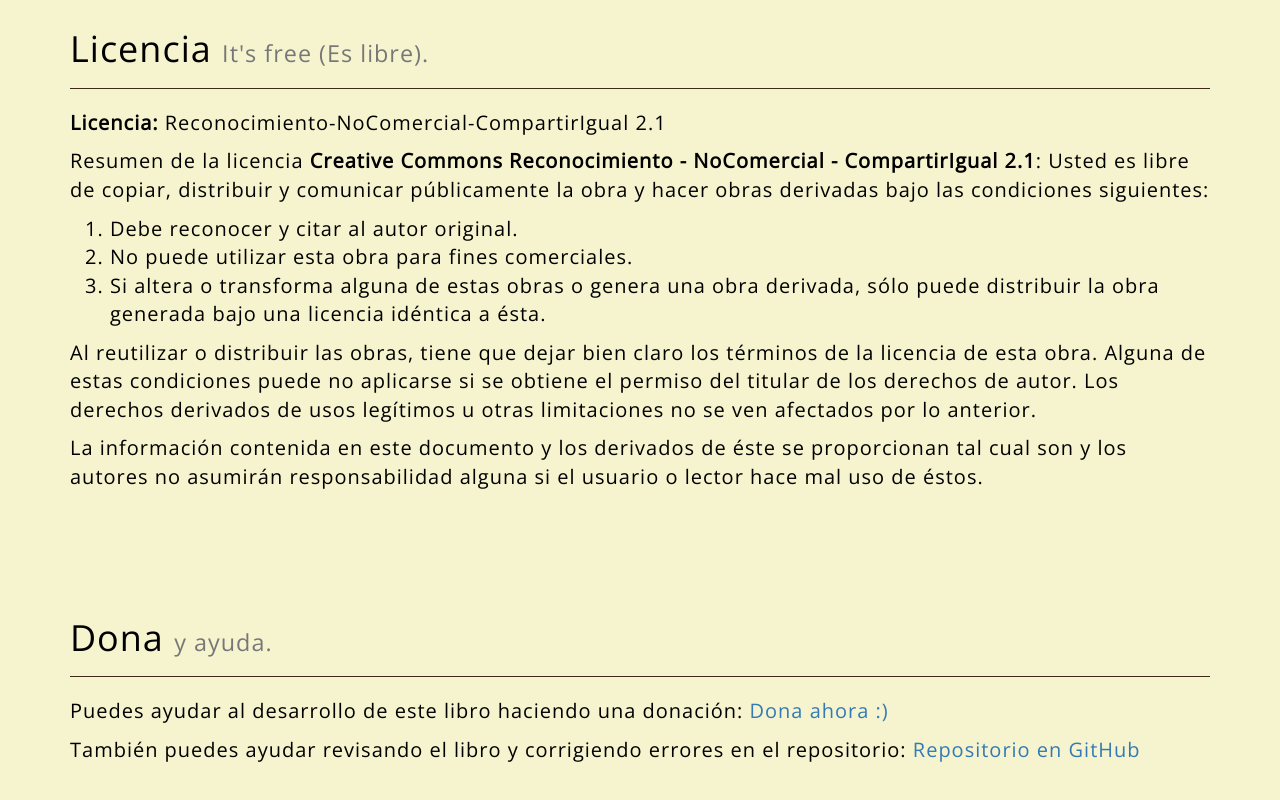
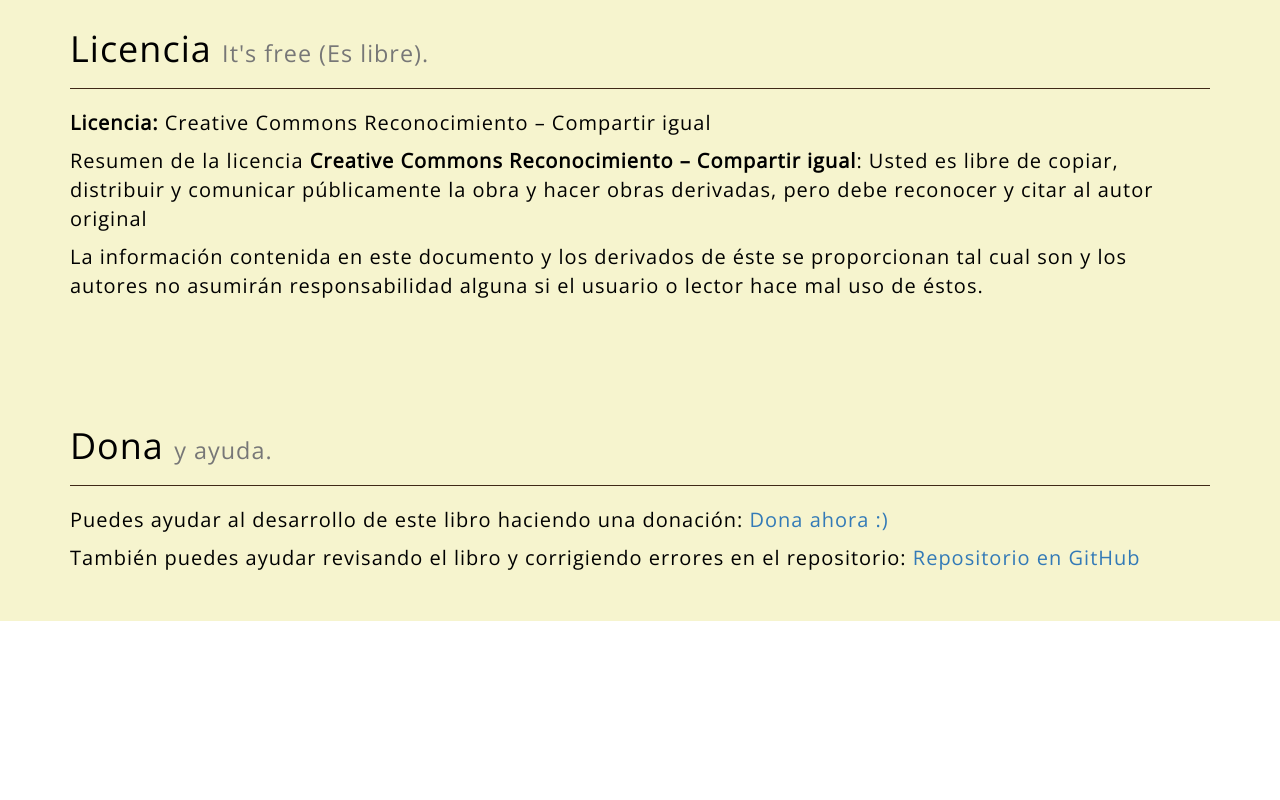
Before and after one commit to yograterol/libromongodb, a plain HTML site: page index.html in a window 1280 px wide. Shown: the part 1151-1951 px from the top of the page. After the commit the page ends 1772 px from the top, so only its background shows below. Drawn offline with nearby package versions, Linux system fonts and the light colour scheme.

```diff
--- a/index.html
+++ b/index.html
@@ -74,28 +74,11 @@
                         <h1>Licencia <small>It's free (Es libre).</small></h1>
                     </div>
                     <p>
-                        <strong>Licencia:</strong> Reconocimiento-NoComercial-CompartirIgual 2.1
+                        <strong>Licencia:</strong> Creative Commons Reconocimiento – Compartir igual
                     </p>
                     <p>
-                        Resumen de la licencia <strong>Creative Commons Reconocimiento - NoComercial -
-                        CompartirIgual 2.1</strong>: Usted es libre de copiar, distribuir y comunicar
-                        públicamente la obra y hacer obras derivadas bajo las condiciones siguientes:
-                    </p>
-                    <p>
-                        <ol>
-                            <li>Debe reconocer y citar al autor original.</li>
-                            <li>No puede utilizar esta obra para fines comerciales.</li>
-                            <li>Si altera o transforma alguna de estas obras o genera
-                                una obra derivada, sólo puede distribuir la obra generada
-                                bajo una licencia idéntica a ésta.</li>
-                        </ol>
-                    </p>
-                    <p>
-                        Al reutilizar o distribuir las obras, tiene que dejar bien claro
-                        los términos de la licencia de esta obra. Alguna de estas condiciones
-                        puede no aplicarse si se obtiene el permiso del titular de los derechos
-                        de autor. Los derechos derivados de usos legítimos u otras limitaciones
-                        no se ven afectados por lo anterior.
+                        Resumen de la licencia <strong>Creative Commons Reconocimiento – Compartir igual</strong>: Usted es libre de copiar, distribuir y comunicar
+                        públicamente la obra y hacer obras derivadas, pero debe reconocer y citar al autor original
                     </p>
                     <p>
                         La información contenida en este documento y los derivados de éste se
```
